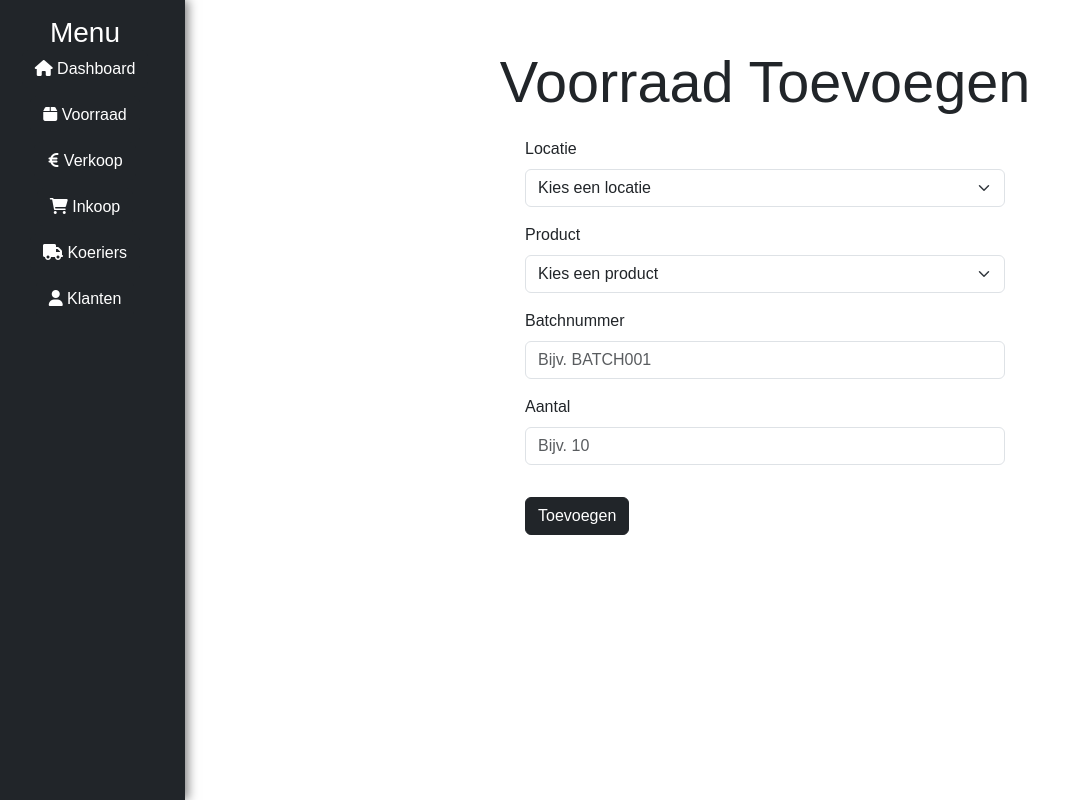
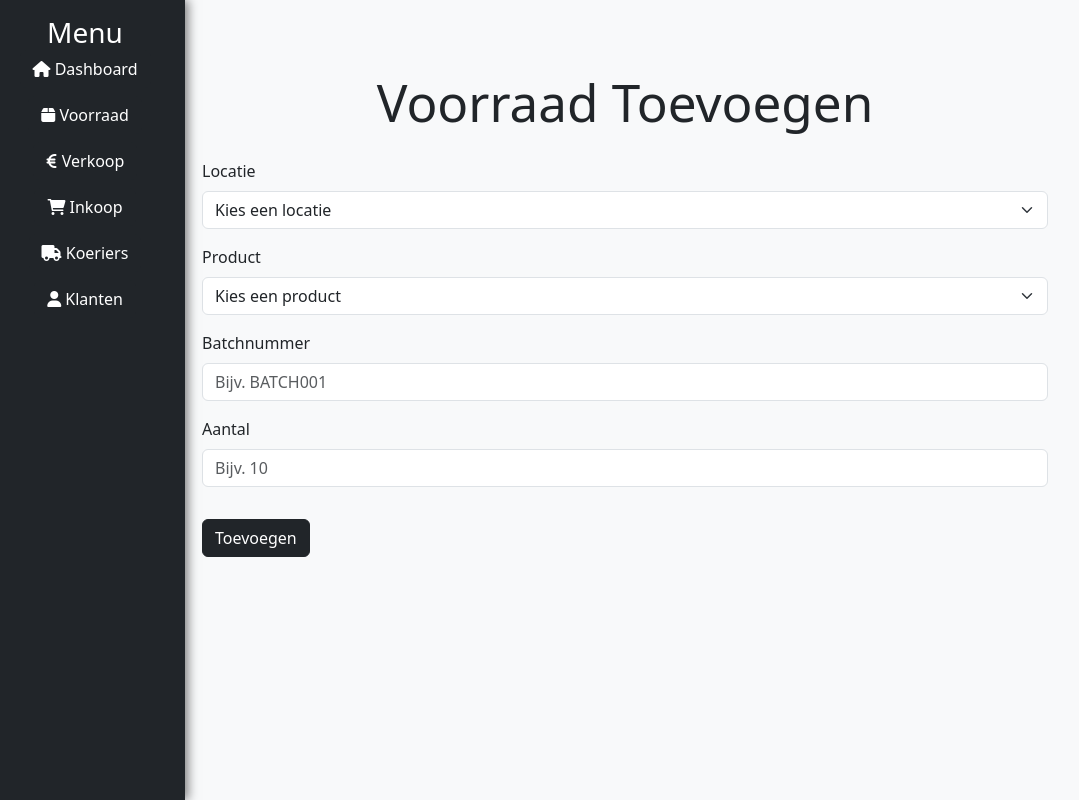
Before and after one commit to CyberDuckys/Main, a Flask app: page /voorraadToevoegen in a window 1280 px wide. Shown: the whole page, without its empty margins (15-1094 px from the left). Run offline with Flask 3, Linux system fonts and the light colour scheme; data that the repository does not hold is empty; some libraries are stand-ins or nearby versions.

Commit message:
new styling fixes

```diff
--- a/website/static/css/voorraadProductToevoegen.css
+++ /dev/null
@@ -1,59 +0,0 @@
-body {
-    font-family: Arial, sans-serif;
-    margin: 0;
-    padding: 0;
-  }
-
-  form {
-    min-width: fit-content;
-}
-
-  .container {
-    min-width: fit-content;
-    width: 80%;
-    max-width: 22rem;
-    margin: 20px auto;
-    display: flex;
-    flex-direction: column;
-    align-items: center;
-  }
-
-  table {
-    width: 100%;
-    border-collapse: collapse;
-    margin-bottom: 20px;
-  }
-
-  table, th, td {
-    border: 1px solid #ddd;
-  }
-
-  th, td {
-    padding: 8px;
-    text-align: left;
-  }
-
-  th {
-    background-color: #f4f4f4;
-  }
-
-  button {
-    padding: 10px 20px;
-    background-color: #4CAF50;
-    color: white;
-    border: none;
-    cursor: pointer;
-  }
-
-  button:hover {
-    background-color: #45a049;
-  }
-
-  .form-control, #status {
-    min-width: 30rem;
-    max-width: 30rem;
-}
-
-.p-4 {
-  padding: 0 1rem 1rem 18.5rem !important;
-}
--- a/website/static/style.css
+++ b/website/static/style.css
@@ -9,7 +9,7 @@
 html,
 body {
   font-family: "Roboto", sans-serif;
-  background-color: #f8f9fa;
+  background-color: #f8f9fa !important;
   -webkit-text-size-adjust: 100%;
   width: 100%;
 }
@@ -28,7 +28,6 @@ a {
 @media only screen and (min-width: 730px) {
   .mb-4 {
     background-color: darkgray;
-    max-width: 45vw;
     font-size: 4vw;
     margin: 0 auto;
     padding: 0 0 3%;
@@ -38,7 +37,7 @@ a {
     max-height: fit-content;
     min-width: 25vw;
     max-width: 55vw;
-    font-size: 4.5vw;
+    font-size: 4vw;
     margin: 0 auto;
     padding: 0 0 3%;
   }
@@ -81,6 +80,9 @@ a {
   background-color: #495057;
 }
 
+.mt-5 {
+  margin-right: 10vw;
+}
 /* --- */
 
 /* base.html CSS */
@@ -89,7 +91,7 @@ a {
   position: fixed;
   top: 0;
   bottom: 0;
-  z-index: 1000;
+  z-index: 10000;
   text-align: center;
   min-width: 200px;
 }
@@ -113,7 +115,7 @@ a {
     background-color: white;
     position: absolute;
     transition: transform 0.3s ease, opacity 0.3s ease;
-    z-index: 2000;
+    z-index: 20000;
   }
 
   #toggle-menu .hamburger {
@@ -195,7 +197,7 @@ a {
   max-width: fit-content;
   min-width: 1.6rem;
   min-height: 1.8rem;
-  z-index: 10000;
+  z-index: 100001;
 }
 
 /* Sidebar buttons */
@@ -388,4 +390,8 @@ a {
 .row.g-3 {
   padding: 0 1%;
 }
+
+.small {
+  height: 2vh;
+}
 /* --- */
--- a/website/templates/financien_toevoegen.html
+++ b/website/templates/financien_toevoegen.html
@@ -1,6 +1,5 @@
 {% extends 'base.html' %} {% block title %} Financiën Toevoegen {% endblock %} {% block content %}
 <link href="https://cdn.jsdelivr.net/npm/bootstrap@5.3.0/dist/css/bootstrap.min.css" rel="stylesheet" />
-<link rel="stylesheet" href="{{ url_for('static', filename='css/forms.css') }}" />
 
 <div class="container mt-5">
   <h1 class="text-center alignH1">Financiën Toevoegen</h1>
--- a/website/templates/financien_wijzigen.html
+++ b/website/templates/financien_wijzigen.html
@@ -1,6 +1,5 @@
 {% extends 'base.html' %} {% block title %} Financiën Wijzigen {% endblock %} {% block content %}
 <link href="https://cdn.jsdelivr.net/npm/bootstrap@5.3.0/dist/css/bootstrap.min.css" rel="stylesheet" />
-<link rel="stylesheet" href="{{ url_for('static', filename='css/forms.css') }}" />
 
 <div class="container mt-5">
   <h1 class="text-center alignH1">Financiën Wijzigen</h1>
--- a/website/templates/index.html
+++ b/website/templates/index.html
@@ -34,7 +34,7 @@
         <div class="col-md-4">
             <div class="card shadow p-3">
                 <h5 class="card-title text-center">Bijna op</h5>
-                <table class="table table-bordered table-sm text-center">
+                <table class="table table-bordered table-sm text-center small">
                     <thead class="table-dark">
                         <tr>
                             <th>Product</th>
--- a/website/templates/voorraadProductToevoegen.html
+++ b/website/templates/voorraadProductToevoegen.html
@@ -1,6 +1,5 @@
 {% extends 'base.html' %} {% block title %}Voorraad{% endblock %} {% block head %}
 <link href="https://cdn.jsdelivr.net/npm/bootstrap@5.3.0/dist/css/bootstrap.min.css" rel="stylesheet" />
-<link rel="stylesheet" href="{{ url_for('static', filename='css/voorraadProductToevoegen.css') }}" />
 {% endblock %} {% block content %}
 <div class="container mt-5">
   <h1 class="text-center alignH1">Voorraad Product Toevoegen</h1>
--- a/website/templates/voorraadToevoegen.html
+++ b/website/templates/voorraadToevoegen.html
@@ -1,13 +1,18 @@
-{% extends 'base.html' %} {% block title %}Voorraad{% endblock %} {% block head %}
+{% extends 'base.html' %}
+
+{% block title %}Voorraad{% endblock %}
+
+{% block head %}
 <link href="https://cdn.jsdelivr.net/npm/bootstrap@5.3.0/dist/css/bootstrap.min.css" rel="stylesheet" />
-<link rel="stylesheet" href="{{ url_for('static', filename='css/voorraadProductToevoegen.css') }}" />
-{% endblock %} {% block content %}
+{% endblock %}
+
+{% block content %}
 <div class="container mt-5">
   <h1 class="text-center alignH1">Voorraad Toevoegen</h1>
 
-  <form method="POST" action="{{ url_for('views.voorraadToevoegen') }}" class="needs-validation" novalidate>
+  <form action="{{ url_for('views.voorraadToevoegen') }}" method="POST" class="finance-form needs-validation" novalidate>
     <div class="mb-3">
-      <label for="Location" class="form-label">Locatie</label>
+      <label for="location" class="form-label">Locatie</label>
       <select class="form-select" id="location" name="location" required>
         <option value="" selected disabled>Kies een locatie</option>
         {% for locatie in locaties %}
@@ -29,7 +34,7 @@
     </div>
 
     <div class="mb-3">
-      <label for="Batchnumber" class="form-label">Batchnummer</label>
+      <label for="batchnumber" class="form-label">Batchnummer</label>
       <input type="text" class="form-control" id="batchnumber" name="batchnumber" placeholder="Bijv. BATCH001" required />
       <div class="invalid-feedback"> Vul een batchnummer in. </div>
     </div>
```
Also changed, not shown: website/static/css/tables.css (+8 -2 lines), website/templates/financien.html (+14 -9 lines).
